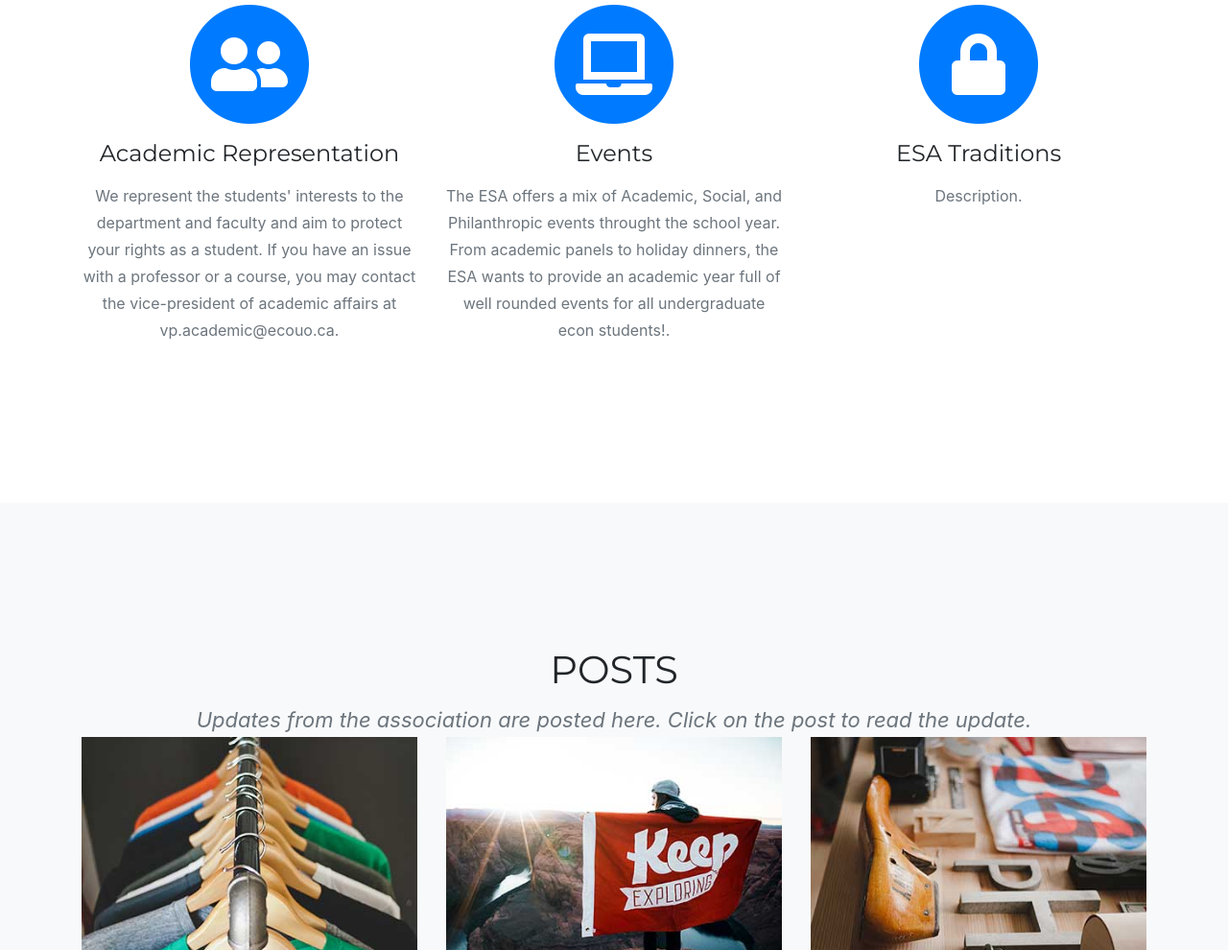
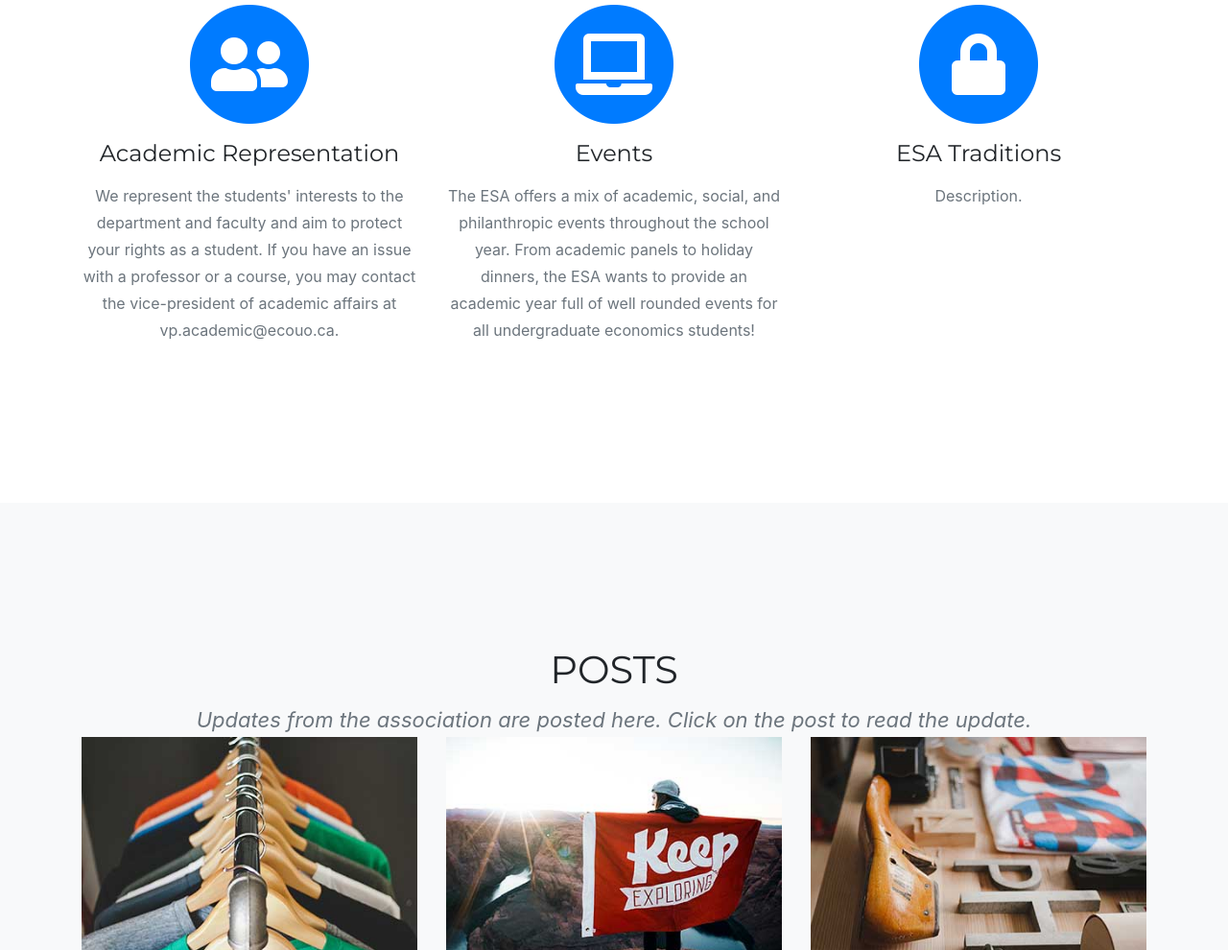
Before and after one commit to ESA-AESE/web, a website with bundled scripts: page en.html in a window 1280 px wide. Shown: the part 1045-2035 px from the top of the page at 96% size. Built offline with nearby package versions, Linux system fonts and the light colour scheme; a web font is replaced by a local one.

Commit message:
Update en.html

```diff
--- a/en.html
+++ b/en.html
@@ -99,7 +99,7 @@
             <i class="fas fa-laptop fa-stack-1x fa-inverse"></i>
           </span>
           <h4 class="service-heading">Events</h4>
-          <p class="text-muted">The ESA offers a mix of Academic, Social, and Philanthropic events throught the school year. From academic panels to holiday dinners, the ESA wants to provide an academic year full of well rounded events for all undergraduate econ students!.</p>
+          <p class="text-muted">The ESA offers a mix of academic, social, and philanthropic events throughout the school year. From academic panels to holiday dinners, the ESA wants to provide an academic year full of well rounded events for all undergraduate economics students!</p>
         </div>
         <div class="col-md-4">
           <span class="fa-stack fa-4x">
```
